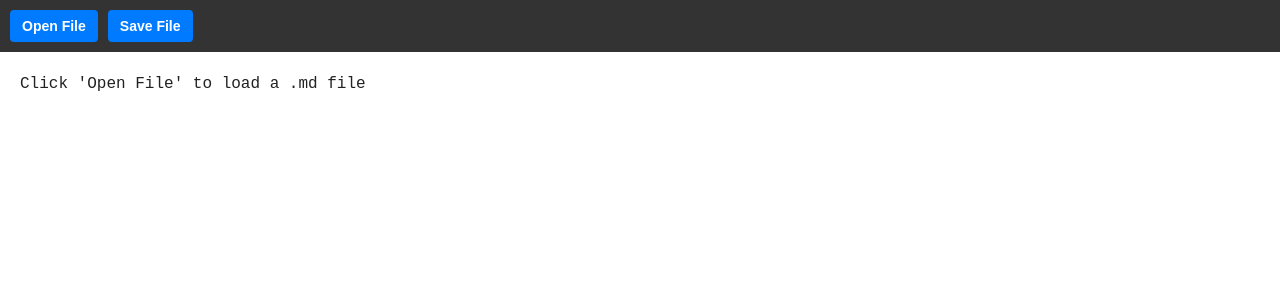
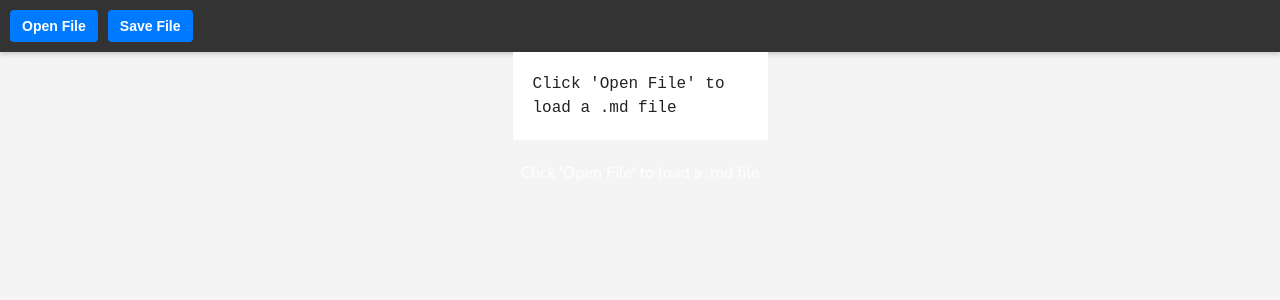
Before and after one commit to NirbhikKumawat/Downlight, a React (Vite) app in the folder frontend/: page / in a window 1280 px wide. Shown: the top 300 px of the page. Built offline with nearby package versions, Linux system fonts and the light colour scheme.

Commit message:
added preview pane in the editor

```diff
--- a/frontend/src/App.jsx
+++ b/frontend/src/App.jsx
@@ -1,5 +1,6 @@
 import {useState} from 'react';
 import './App.css';
+import ReactMarkdown from 'react-markdown';
 import {ReadFile,WriteFile} from "../wailsjs/go/main/App";// import functions from Go backend
 
 function App() {
@@ -28,7 +29,12 @@ function App() {
                 <button className="btn" onClick={handleOpenFile}>Open File</button>
                 <button className="btn" onClick={handleSaveFile}>Save File</button>
             </div>
+            <div className="main-content">
             <textarea className="editor-pane" value={fileContent} onChange={(e)=> setFileContent(e.target.value)}/>{/*changing content in tet area*/}
+                <div className="preview-pane">
+                    <ReactMarkdown>{fileContent}</ReactMarkdown>
+                </div>
+            </div>
         </div>
     )
 }
--- /dev/null
+++ b/package.json
@@ -0,0 +1,5 @@
+{
+  "dependencies": {
+    "react-markdown": "^10.1.0"
+  }
+}
```
Also changed, not shown: 1 other file (tests, documents, lock files or other folders).
